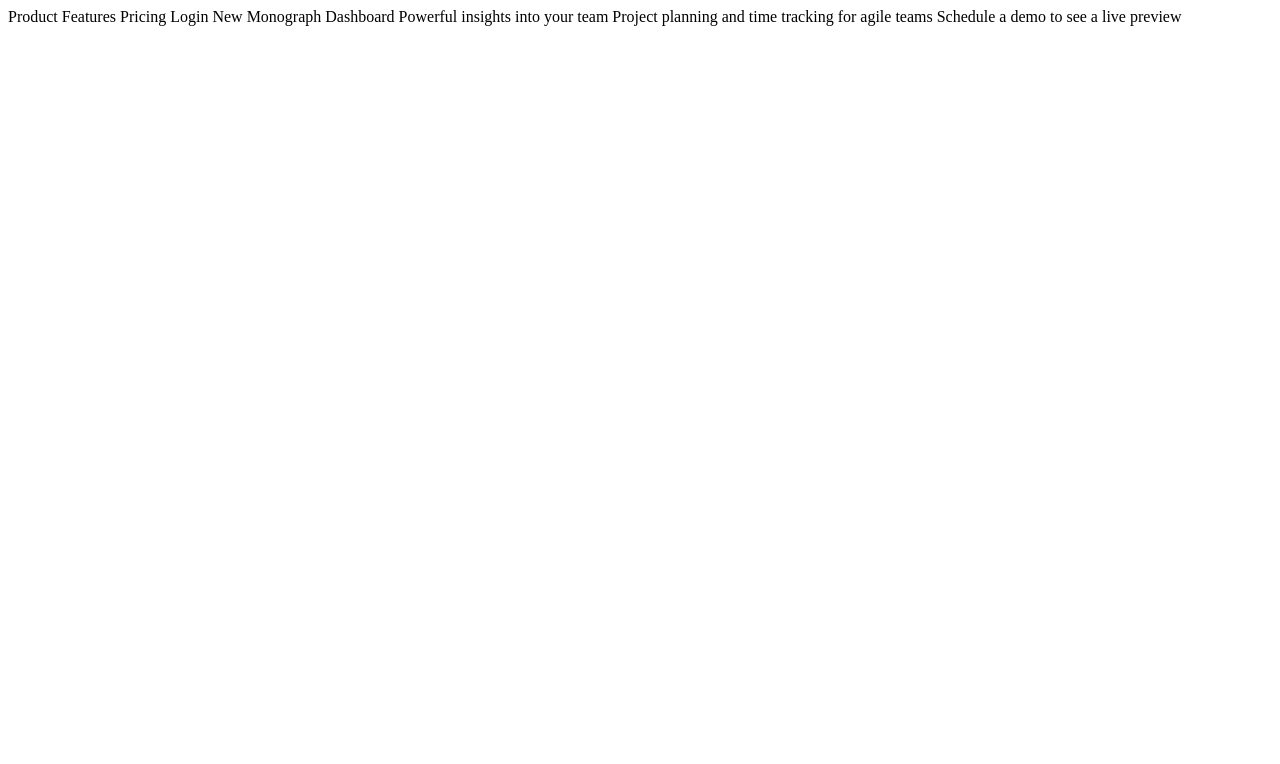
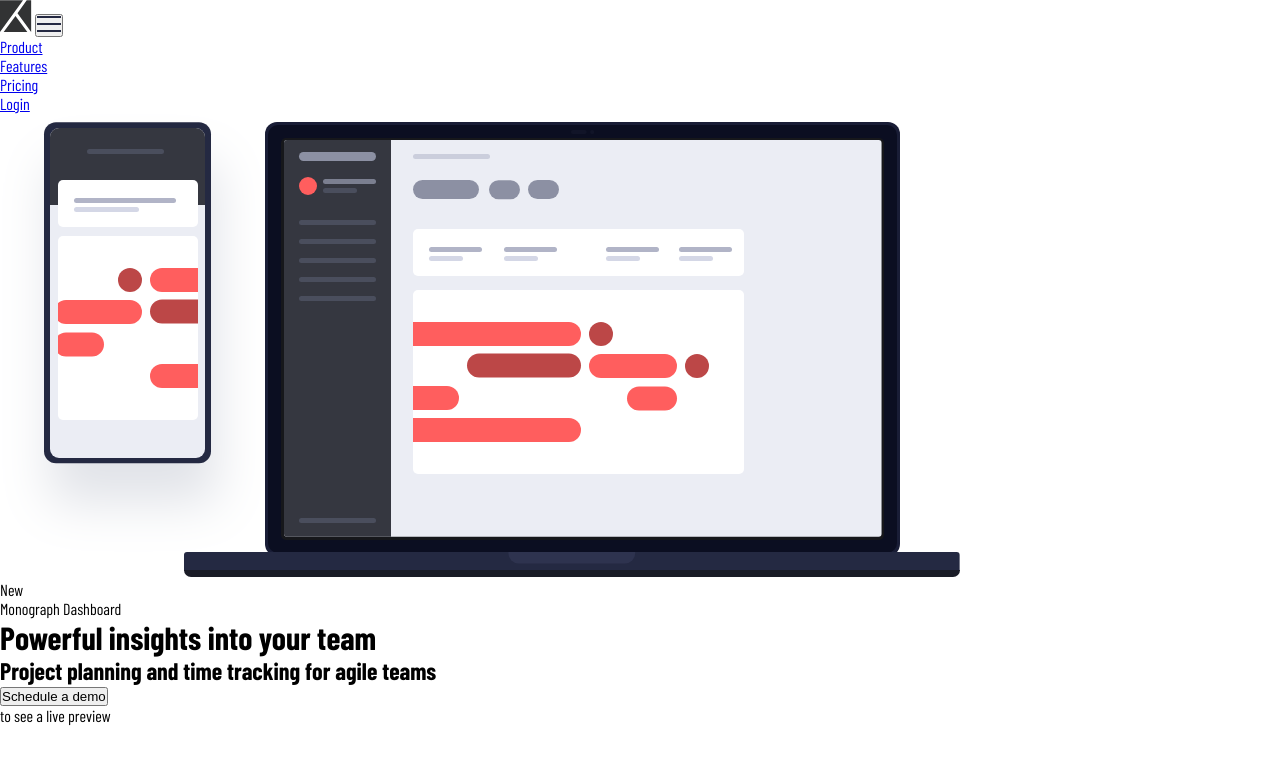
Before and after one commit to rafo38kh/project-tracking-intro-component, a website: page index.html in a window 1280 px wide. Drawn offline with nearby package versions, Linux system fonts and the light colour scheme.

Commit message:
start project

```diff
--- a/index.html
+++ b/index.html
@@ -21,8 +21,67 @@
     <script defer src="js/script.js"></script>
   </head>
   <body>
-    Product Features Pricing Login New Monograph Dashboard Powerful insights
-    into your team Project planning and time tracking for agile teams Schedule a
-    demo to see a live preview
+    <div class="intro__bg"></div>
+
+    <div class="container">
+      <header class="intro__header">
+        <img
+          src="images/logo.svg"
+          alt=""
+          aria-hidden="true"
+          class="intro__logo"
+        />
+
+        <button class="intro__button">
+          <img
+            src="images/icon-hamburger.svg"
+            alt=""
+            aria-hidden="true"
+            class="intro__hamburger"
+          />
+        </button>
+
+        <nav class="intro__navigation">
+          <ul class="intro__list">
+            <li class="intro__item">
+              <a href="#" class="intro__ink">Product</a>
+            </li>
+            <li class="intro__item">
+              <a href="#" class="intro__ink">Features</a>
+            </li>
+            <li class="intro__item">
+              <a href="#" class="intro__ink">Pricing</a>
+            </li>
+            <li class="intro__item">
+              <a href="#" class="intro__ink intro__ink--login">Login</a>
+            </li>
+          </ul>
+        </nav>
+      </header>
+    </div>
+
+    <main class="intro__main">
+      <img
+        src="./images/illustration-devices.svg"
+        alt=""
+        aria-hidden="true"
+        class="intro__picture"
+      />
+
+      <div class="intro__info-wrapper">
+        <div class="intro__heading-wrapper">
+          <p class="intro__new">New</p>
+          <p class="intro__monograph">Monograph Dashboard</p>
+        </div>
+        <h1 class="intro__title">Powerful insights into your team</h1>
+        <h2 class="intro__subtitle">
+          Project planning and time tracking for agile teams
+        </h2>
+        <div class="intro__links">
+          <button class="intro__schedule">Schedule a demo</button>
+          <p class="intro__text">to see a live preview</p>
+        </div>
+      </div>
+    </main>
   </body>
 </html>
--- a/scss/_component.scss
+++ b/scss/_component.scss
@@ -1,2 +1,65 @@
 @use "./base" as *;
-@use "./mixins" as *;
+
+.intro {
+  &__bg {
+  }
+
+  &__header {
+  }
+
+  &__logo {
+  }
+
+  &__button {
+  }
+
+  &__hamburger {
+  }
+
+  &__navigation {
+  }
+
+  &__list {
+  }
+
+  &__item {
+  }
+
+  &__link {
+    &--login {
+    }
+  }
+
+  &__main {
+  }
+
+  &__picture {
+  }
+
+  &__info-wrapper {
+  }
+
+  &__heading-wrapper {
+  }
+
+  &__new {
+  }
+
+  &__monograph {
+  }
+
+  &__title {
+  }
+
+  &__subtitle {
+  }
+
+  &__links {
+  }
+
+  &__schedule {
+  }
+
+  &__text {
+  }
+}
--- a/scss/_layout.scss
+++ b/scss/_layout.scss
@@ -0,0 +1,2 @@
+.container {
+}
```
Also changed, not shown: css/style.css, 1 other file.
